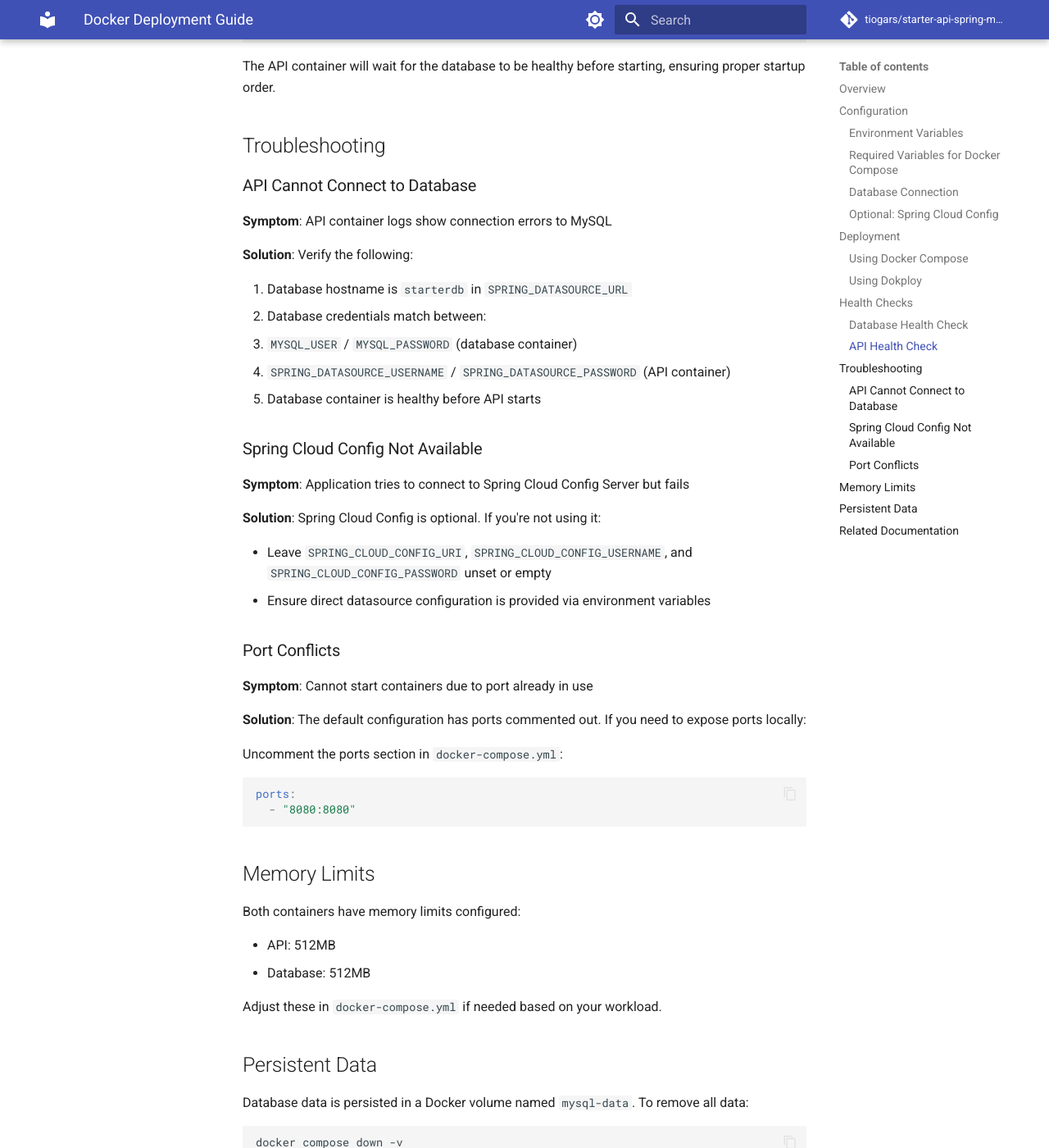
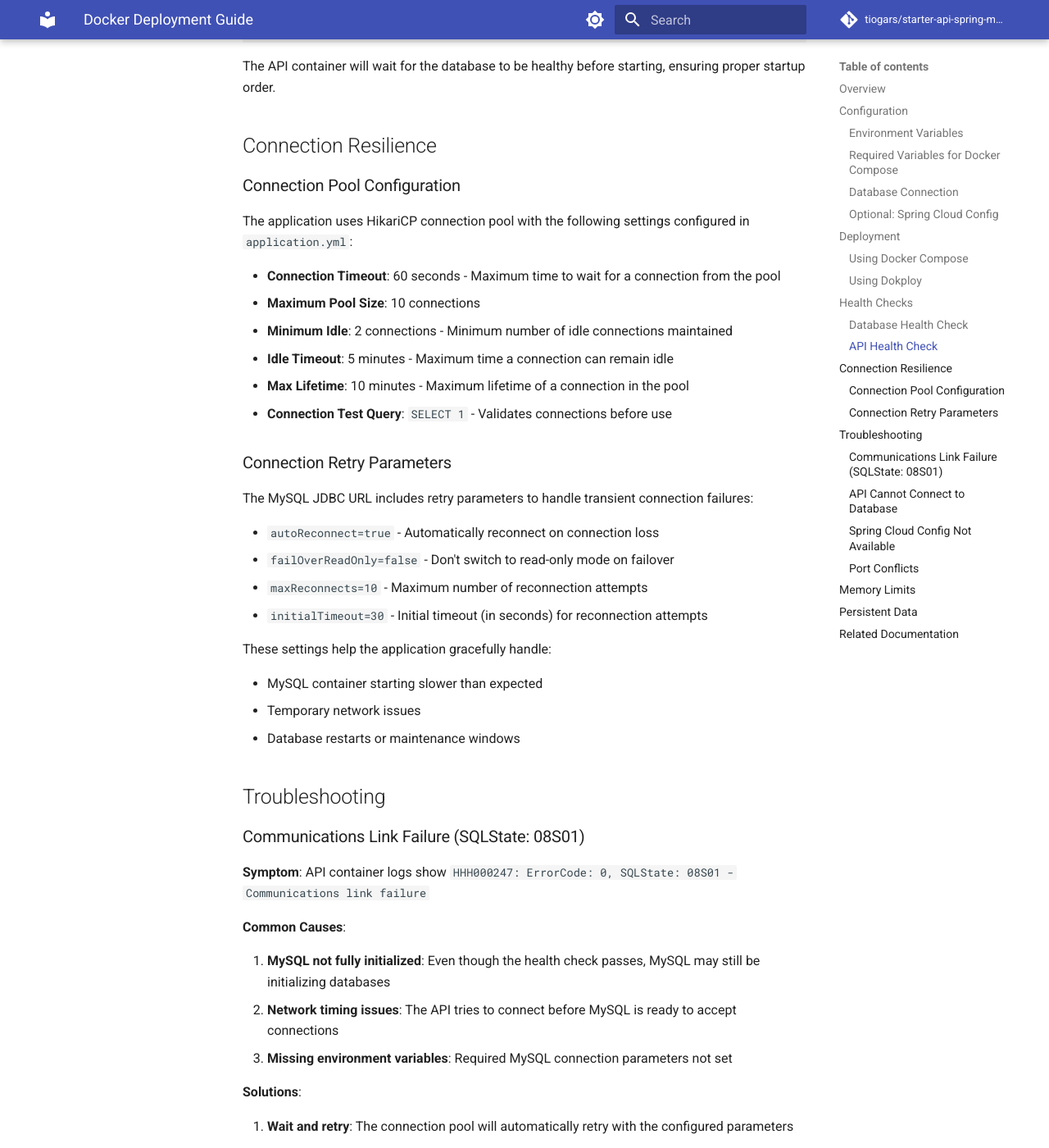
Before and after one commit to tiogars/starter-api-spring-mysql, an MkDocs documentation site: the page built from docs/setup/DOCKER_DEPLOYMENT.md, in a window 1280 px wide and 1400 px high, scrolled down 2963 px. Shown: the whole window at 82% size. Built offline with MkDocs 1.6.1 and Material for MkDocs 9.7.7, drawn with Linux system fonts in a browser that asks for light colours; comment, search, counter and statistics services are not loaded; some of the changed text lies outside the part shown.

Commit message:
Add comprehensive database connection resilience documentation
Co-authored-by: tiogars <20747024+tiogars@users.noreply.github.com>

````diff
--- a/docs/setup/DOCKER_DEPLOYMENT.md
+++ b/docs/setup/DOCKER_DEPLOYMENT.md
@@ -120,7 +120,74 @@ curl -f http://localhost:8080/actuator/health
 
 The API container will wait for the database to be healthy before starting, ensuring proper startup order.
 
+## Connection Resilience
+
+### Connection Pool Configuration
+
+The application uses HikariCP connection pool with the following settings configured in `application.yml`:
+
+- **Connection Timeout**: 60 seconds - Maximum time to wait for a connection from the pool
+- **Maximum Pool Size**: 10 connections
+- **Minimum Idle**: 2 connections - Minimum number of idle connections maintained
+- **Idle Timeout**: 5 minutes - Maximum time a connection can remain idle
+- **Max Lifetime**: 10 minutes - Maximum lifetime of a connection in the pool
+- **Connection Test Query**: `SELECT 1` - Validates connections before use
+
+### Connection Retry Parameters
+
+The MySQL JDBC URL includes retry parameters to handle transient connection failures:
+
+- `autoReconnect=true` - Automatically reconnect on connection loss
+- `failOverReadOnly=false` - Don't switch to read-only mode on failover
+- `maxReconnects=10` - Maximum number of reconnection attempts
+- `initialTimeout=30` - Initial timeout (in seconds) for reconnection attempts
+
+These settings help the application gracefully handle:
+
+- MySQL container starting slower than expected
+- Temporary network issues
+- Database restarts or maintenance windows
+
 ## Troubleshooting
+
+### Communications Link Failure (SQLState: 08S01)
+
+**Symptom**: API container logs show `HHH000247: ErrorCode: 0, SQLState: 08S01 - Communications link failure`
+
+**Common Causes**:
+
+1. **MySQL not fully initialized**: Even though the health check passes, MySQL may still be initializing databases
+2. **Network timing issues**: The API tries to connect before MySQL is ready to accept connections
+3. **Missing environment variables**: Required MySQL connection parameters not set
+
+**Solutions**:
+
+1. **Wait and retry**: The connection pool will automatically retry with the configured parameters
+2. **Check MySQL logs**:
+
+   ```bash
+   docker compose logs starterdb
+   ```
+
+   Look for messages indicating MySQL is fully initialized
+
+3. **Verify environment variables**:
+
+   ```bash
+   docker compose config
+   ```
+
+   Ensure all `MYSQL_*` variables are set correctly
+
+4. **Increase health check intervals**: If MySQL is consistently slow to start, adjust in `docker-compose.yml`:
+
+   ```yaml
+   starterdb:
+     healthcheck:
+       interval: 15s  # Increase from 10s
+       timeout: 10s   # Increase from 5s
+       retries: 10    # Increase from 5
+   ```
 
 ### API Cannot Connect to Database
 
@@ -133,6 +200,7 @@ The API container will wait for the database to be healthy before starting, ensu
    - `MYSQL_USER` / `MYSQL_PASSWORD` (database container)
    - `SPRING_DATASOURCE_USERNAME` / `SPRING_DATASOURCE_PASSWORD` (API container)
 3. Database container is healthy before API starts
+4. Connection URL includes all required parameters (see `.env.example`)
 
 ### Spring Cloud Config Not Available
 
````
Also changed, not shown: docs/setup/CONNECTION_RESILIENCE.md (added, +285 -0 lines), docs/setup/index.md (+13 -0 lines).
